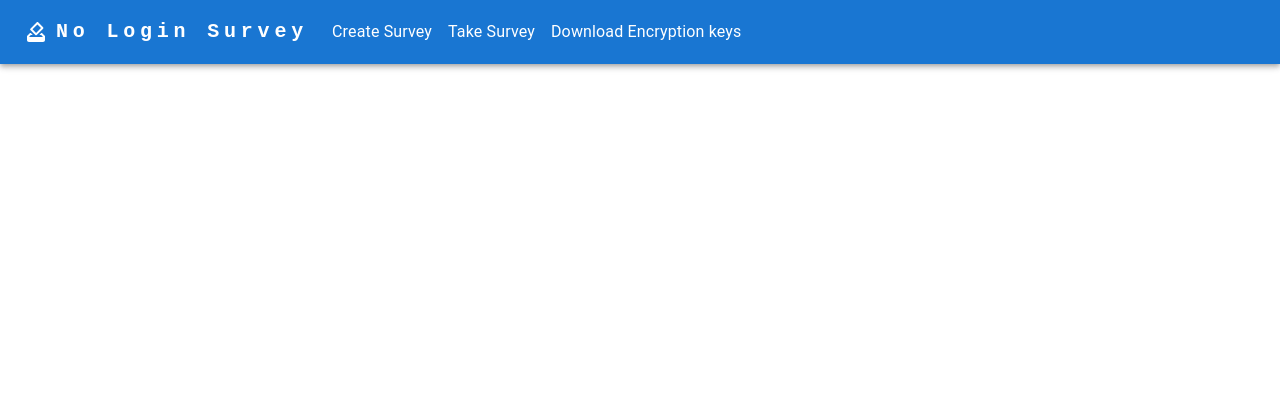
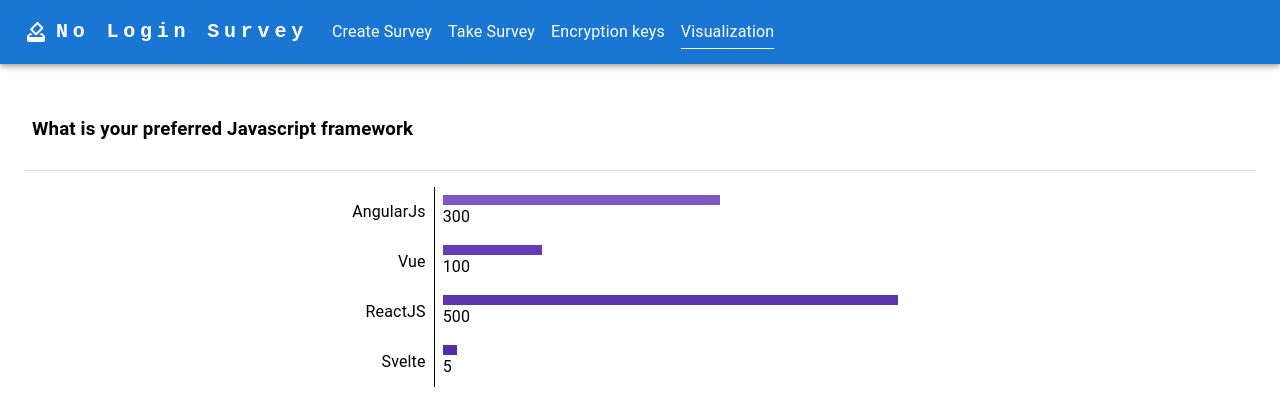
Before and after one commit to crystas-sc/survey, a React (Vite) app: page /viz in a window 1280 px wide. Shown: the top 410 px of the page. Built offline with nearby package versions, Linux system fonts and the light colour scheme.

Commit message:
navigation and visualization

```diff
--- a/src/components/AppBar.tsx
+++ b/src/components/AppBar.tsx
@@ -20,7 +20,8 @@ const APP_NAME = "No Login Survey"
 const pages = [
   { label: 'Create Survey', path: "/" },
   { label: 'Take Survey', path: "/survey" },
-  { label: 'Download Encryption keys', path: "/download-ppk" }
+  { label: 'Encryption keys', path: "/download-ppk" },
+  { label: 'Visualization', path: "/viz" }
 ];
 
 const navStyle = ({ padding: 8, textUnderlineOffset: "0.7em", color: 'inherit', display: 'block' })
--- a/src/components/HTMLViewerWidget.tsx
+++ b/src/components/HTMLViewerWidget.tsx
@@ -1,10 +1,7 @@
 import React, { useRef } from 'react';
 import { WidgetProps,FieldProps } from '@rjsf/utils';
+import { createMarkup } from '../utils/general';
 
 export default function HTMLViewerWidget(props: FieldProps) {
     return <div dangerouslySetInnerHTML={createMarkup(props.schema.title || "")} />
 }
-
-function createMarkup(htmlStr: string) {
-    return { __html: htmlStr };
-}
--- a/src/components/MultiChoiceWithOtherWidget.tsx
+++ b/src/components/MultiChoiceWithOtherWidget.tsx
@@ -4,7 +4,6 @@ import FormGroup from '@mui/material/FormGroup';
 import FormControlLabel from '@mui/material/FormControlLabel';
 import Checkbox from '@mui/material/Checkbox';
 import { Box, IconButton, TextField } from '@mui/material';
-import { prependListener } from 'process';
 
 function getStateBasedOnSelectionAndSuggestion(selectedValues : string[], suggestionList: string[]){
     let intersection = suggestionList.filter(it => selectedValues.includes(it));
@@ -15,7 +14,6 @@ function getStateBasedOnSelectionAndSuggestion(selectedValues : string[], sugges
 }
 
 export default function MultiChoiceWithOtherWidget(props: WidgetProps) {
-    console.log("props.value", props.value)
     const initState = getStateBasedOnSelectionAndSuggestion(props.value || [], props.schema.items?.suggestions || []) //(props.value || []).reduce((a: any, c: string) => ({ ...a, [c]: true }), { others: [] })
     const [state, setState] = React.useState(initState);
     useEffect(()=>{
@@ -56,7 +54,6 @@ export default function MultiChoiceWithOtherWidget(props: WidgetProps) {
     };
     return (
         <FormGroup>
-            {JSON.stringify(state)}
             {props.schema.items.suggestions?.map((it: string) => {
                 return <FormControlLabel control={<Checkbox checked={state.suggestedSelectionSet.has(it)} onChange={handleChange} name={it} />} label={it} />
             })}
@@ -72,7 +69,3 @@ export default function MultiChoiceWithOtherWidget(props: WidgetProps) {
         </FormGroup>
     );
 }
-
-function createMarkup(htmlStr: string) {
-    return { __html: htmlStr };
-}
--- a/src/main.tsx
+++ b/src/main.tsx
@@ -12,7 +12,8 @@ import {
 import CreateQuestion from './routes/create-question';
 import SurveyView from "./routes/survey-view"
 import ResponsiveAppBar from './components/AppBar';
-import DowloadPPKView from './routes/DownloadPPK';
+import DowloadPPKView from './routes/download-ppk';
+import AnsVizContainer from './routes/ans-viz';
 
 const router = createBrowserRouter([
   {
@@ -35,6 +36,7 @@ ReactDOM.createRoot(document.getElementById('root') as HTMLElement).render(
           <Routes>
             <Route path="/" element={<CreateQuestion />}></Route>
             <Route path="/download-ppk" element={<DowloadPPKView />}></Route>
+            <Route path="/viz" element={<AnsVizContainer />}></Route>
 
             <Route path="/survey">
               <Route index element={<SurveyView />} />
--- /dev/null
+++ b/src/routes/ans-viz.tsx
@@ -0,0 +1,68 @@
+import { Box, Divider, Typography } from "@mui/material"
+import { createMarkup } from "../utils/general"
+import { deepPurple } from '@mui/material/colors';
+
+
+export default function AnsVizContainer() {
+    const data: SurveyResultData = {
+        question: "<h3>What is your preferred Javascript framework</h3>",
+        answers: [
+
+            { answer: "AngularJs", count: 300 },
+            { answer: "Vue", count: 100 },
+            { answer: "ReactJS", count: 500 },
+            { answer: "Svelte", count: 5 },
+
+        ]
+    }
+    return <AnsViz data={data} />
+}
+
+export type SurveyResultData = {
+    question: string,
+    answers: SurveyAnswerCount[]
+
+}
+
+export type SurveyAnswerCount = {
+    answer: string,
+    count: number
+}
+
+export function AnsViz({ data }: { data: SurveyResultData }) {
+    const maxLengthOfAnswers = data.answers.reduce((a, c) => c.answer.length > a ? c.answer.length : a, 0)
+    const totalCountSum = data.answers.reduce((a, c) => a + c.count, 0)
+    const firstGridFraction = maxLengthOfAnswers > 100 ? "3fr" : "1fr"
+    return <Box>
+        <Box sx={{ p: 1 }}>
+            <Typography>
+                <div dangerouslySetInnerHTML={createMarkup(data.question)} />
+            </Typography>
+        </Box>
+
+        <Divider sx={{ mb: 2 }} />
+        <Box sx={{ display: "grid", width: "100%", gridTemplateColumns: `${firstGridFraction} 2fr` }}>
+            {data.answers.map((row, idx) => <>
+                <Box sx={{
+                    pr: 1, borderRight: "1px solid black",
+                    display: "flex",
+                    alignItems: "center",
+                    justifyContent: "right"
+                }}>
+                    <Typography>{row.answer}</Typography></Box>
+                <Box sx={{ p: 1 }}>
+                    <Box sx={{
+                        //@ts-ignore
+                        backgroundColor: deepPurple[(Math.abs((idx % 4) + 4) * 100)],
+                        width: `${(row.count / totalCountSum) * 100}%`,
+                        p: "5px"
+                    }}>
+
+                    </Box>
+                    <Typography> {row.count.toString()}</Typography>
+                </Box>
+            </>)}
+        </Box>
+
+    </Box>
+}
--- a/src/routes/DownloadPPK.tsx
+++ b/src/routes/download-ppk.tsx
@@ -16,8 +16,7 @@ height: 100px;
 `
 
 export default function DowloadPPKView() {
-    const handleClick = async (e) => {
-        console.log(e)
+    const handleClick = async (e: any) => {
         const ppk = await getNewKey();
         const pvtKeyStr = await exportPvtKey(ppk.privateKey)
         const pubKeyStr = await exportPubKey(ppk.publicKey)
--- a/src/routes/survey-view.tsx
+++ b/src/routes/survey-view.tsx
@@ -7,6 +7,7 @@ import { Box, Button, Divider, Typography } from "@mui/material";
 import HTMLViewerWidget from "../components/HTMLViewerWidget";
 import MultiChoiceWithOtherWidget from "../components/MultiChoiceWithOtherWidget";
 import { useNavigate, useParams } from 'react-router-dom';
+import { db, insertSurvey } from "../utils/indexdb";
 
 
 
@@ -32,7 +33,7 @@ export default function SurveyView() {
             templates={{ ObjectFieldTemplate }}
             onSubmit={(form) => {
                 console.log("formData", form.formData);
-                // window.localStorage.setItem("savedSurvey", JSON.stringify(form.formData))
+                insertSurvey(db,{usernameid: `user-${Math.random()}`, ...form.formData})
                 // console.log("submit", JSON.stringify(transformSurveyToJsonSchema(form.formData)))
             }}
         >
@@ -67,7 +68,7 @@ function ObjectFieldTemplate(props: ObjectFieldTemplateProps) {
         const questionNo = currentPaths[2].replace("question", "")
         totalQuestionInSection = Object.keys(props.registry.rootSchema.properties["section" + section].properties).length
 
-        console.log("ObjectFieldTemplateProps s q", section, sectionNo, question, questionNo)
+        // console.log("ObjectFieldTemplateProps s q", section, sectionNo, question, questionNo)
         if (sectionNo != section || question != questionNo)
             return null
     }
@@ -100,21 +101,20 @@ function ObjectFieldTemplate(props: ObjectFieldTemplateProps) {
             </>}
 
             {props.description}
-            {props.properties.map(element => {
-                console.log("pw-ele",element);
+            {props.properties.map((element,idx) => {
                 if(element.name.startsWith("section")){
                     const schemaSectionNo = element.name.replace("section","")
                     if(schemaSectionNo != section){
-                        return <div style={{display:"none"}}>{element.content}</div>
+                        return <div key={section} style={{display:"none"}}>{element.content}</div>
                     }
                 }
                 if(element.name.startsWith("question")){
                     const schemaQuestionNo = element.name.replace("question","")
                     if(schemaQuestionNo != question){
-                        return <div style={{display:"none"}}>{element.content}</div>
+                        return <div key={question} style={{display:"none"}}>{element.content}</div>
                     }
                 }
-                return <div className="property-wrapper">{element.content}</div>
+                return <div key={element.name} className="property-wrapper">{element.content}</div>
             })
             }
             <Box sx={{ textAlign: "right", pt: 3 }}>
--- /dev/null
+++ b/src/utils/general.ts
@@ -0,0 +1,3 @@
+export function createMarkup(htmlStr: string) {
+    return { __html: htmlStr };
+}
--- /dev/null
+++ b/src/utils/indexdb.ts
@@ -0,0 +1,86 @@
+export const request: IDBOpenDBRequest = window.indexedDB.open('SURVEY_DB', 1);
+export let db: IDBDatabase;
+export let store: IDBObjectStore;
+request.onerror = (event: any) => {
+    console.error(event!.target!.result)
+}
+request.onsuccess = (event:any) => {
+    // add implementation here
+    console.log("onsuccess",event)
+    db = event.target.result;
+
+    // // create the Contacts object store
+    // // with auto-increment id
+    // store = db.createObjectStore('SURVEY_STORE', {
+    //     autoIncrement: true
+    // });
+
+    // // create an index on the email property
+    // let index = store.createIndex('name', 'name', {
+    //     unique: true
+    // });
+};
+
+// create the Contacts object store and indexes
+request.onupgradeneeded = (event: any) => {
+    db = event.target.result;
+
+    // create the Contacts object store
+    // with auto-increment id
+    store = db.createObjectStore('SURVEY_STORE', {
+        autoIncrement: true
+    });
+
+    // create an index on the email property
+    let index = store.createIndex('name', 'name', {
+        unique: true
+    });
+};
+
+export function insertSurvey(db: IDBDatabase, survey: any) {
+    // create a new transaction
+    const txn = db.transaction('SURVEY_STORE', 'readwrite');
+
+    // get the Contacts object store
+    const store = txn.objectStore('SURVEY_STORE');
+    //
+    let query = store.put(survey);
+
+    // handle success case
+    query.onsuccess = function (event) {
+        console.log(event);
+    };
+
+    // handle the error case
+    query.onerror = function (event: any) {
+        console.log(event.target.errorCode);
+    }
+
+    // close the database once the
+    // transaction completes
+    txn.oncomplete = function () {
+        // db.close();
+    };
+}
+
+function getAllAnswers(db: IDBDatabase, callback: (entries: any[]) => void) {
+    const txn = db.transaction('SURVEY_STORE', "readonly");
+    const objectStore = txn.objectStore('SURVEY_STORE');
+    let result: any[] = [];
+
+    objectStore.openCursor().onsuccess = (event: any) => {
+        let cursor = event.target.result;
+        if (cursor) {
+            let entry = cursor.value;
+            console.log(entry);
+            result.push(entry)
+            // continue next record
+            cursor.continue();
+        }
+    };
+    // close the database connection
+    txn.oncomplete = function () {
+        // db.close();
+        callback(result)
+    };
+}
```
Also changed, not shown: nls-arch.png (added), 1 other file (tests, documents, lock files or other folders).
